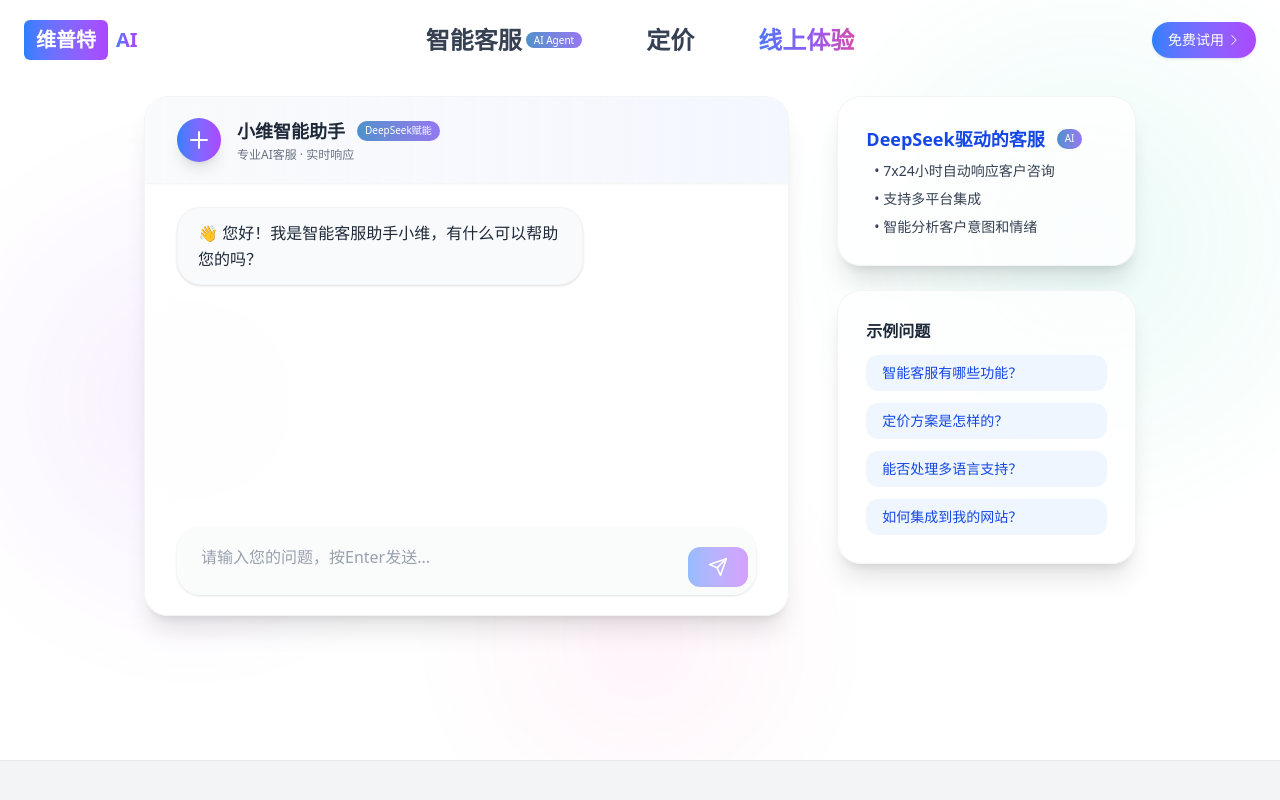
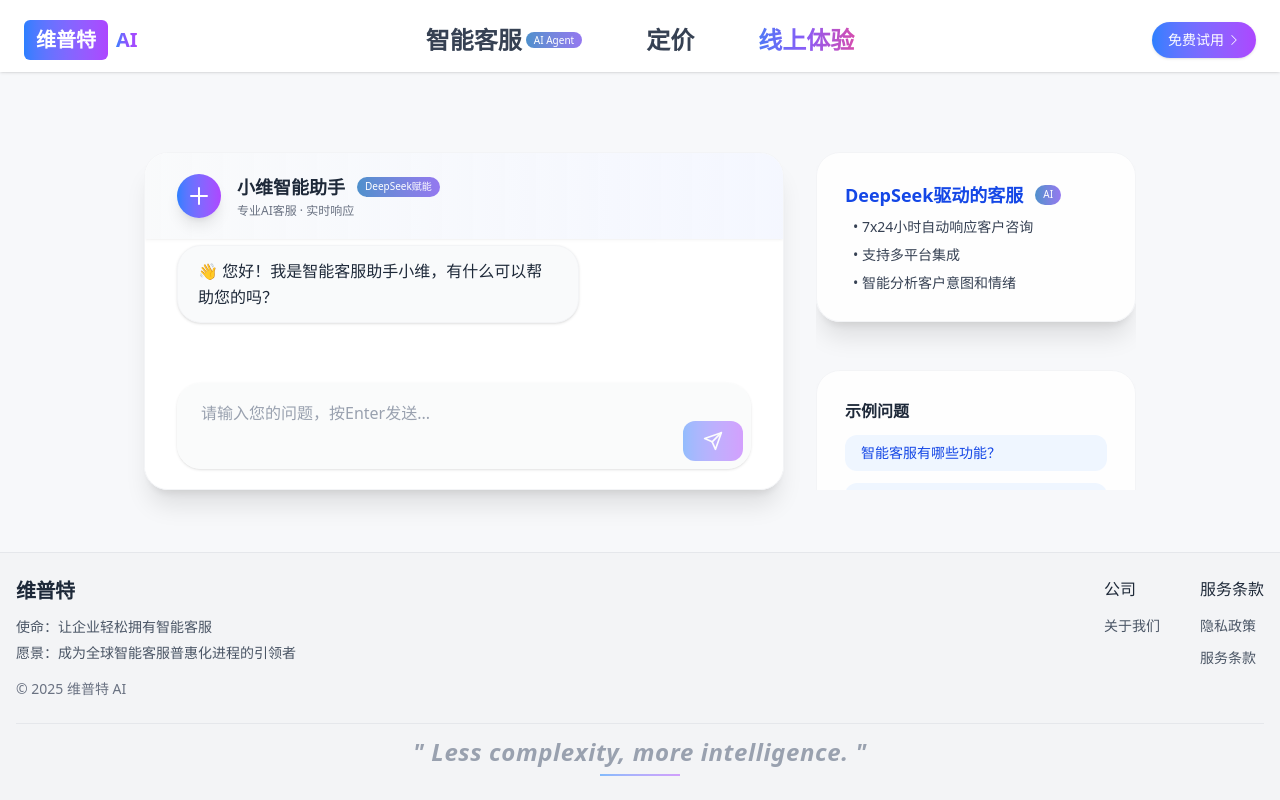
Before and after one commit to jiangyongjin1990/ai-customer-service, a Next.js app: page /demo in a window 1280 px wide. Shown: the top 800 px of the page. Built offline with nearby package versions, Linux system fonts and the light colour scheme.

Commit message:
优化聊天界面布局和样式：调整主内容区位置和大小

```diff
--- a/src/app/demo/page.tsx
+++ b/src/app/demo/page.tsx
@@ -38,55 +38,29 @@ function ChatDemo() {
   const messagesContainerRef = useRef<HTMLDivElement>(null);
   const { setScrollToTop } = useScrollContext();
 
-  // 页面加载时滚动到顶部
+  // 顶栏和底栏高度
+  const HEADER_HEIGHT = 72;
+  const FOOTER_HEIGHT = 220; // 调整为更小的底栏高度，适应减小后的Footer
+  const TOP_GAP = 80; // 增加与顶栏的间距，使主内容区下移
+  const BOTTOM_GAP = 40; // 主内容区与底栏的间距
+  const [mainContentHeight, setMainContentHeight] = useState(0);
+
   useEffect(() => {
-    // 使用setTimeout确保页面完全加载后再滚动到顶部
-    const timer = setTimeout(() => {
-      window.scrollTo({
-        top: 0,
-        behavior: 'instant'
-      });
-    }, 100);
-
-    return () => clearTimeout(timer);
-  }, []);
-
-  // 监听滚动，决定是否显示回到顶部按钮
-  useEffect(() => {
-    const handleScroll = () => {
-      if (window.scrollY > 300) {
-        setShowScrollButton(true);
-      } else {
-        setShowScrollButton(false);
-      }
+    const calcHeight = () => {
+      const h = window.innerHeight - HEADER_HEIGHT - FOOTER_HEIGHT - TOP_GAP - BOTTOM_GAP - 50; // 减少50px高度
+      setMainContentHeight(h > 0 ? h : 0);
     };
-
-    window.addEventListener('scroll', handleScroll);
-    return () => window.removeEventListener('scroll', handleScroll);
+    calcHeight();
+    window.addEventListener('resize', calcHeight);
+    return () => window.removeEventListener('resize', calcHeight);
   }, []);
 
   // 实现消息滚动到底部
   useEffect(() => {
-    if (endOfMessagesRef.current) {
-      endOfMessagesRef.current.scrollIntoView({ behavior: 'smooth' });
+    if (endOfMessagesRef.current && messagesContainerRef.current) {
+      messagesContainerRef.current.scrollTop = messagesContainerRef.current.scrollHeight;
     }
   }, [messages]);
-
-  // 处理返回顶部
-  const handleScrollToTop = () => {
-    window.scrollTo({
-      top: 0,
-      behavior: 'smooth'
-    });
-    setScrollToTop(true);
-  };
-
-  // 自动调整文本域高度
-  const adjustTextareaHeight = (element: HTMLTextAreaElement) => {
-    element.style.height = 'auto';
-    const newHeight = Math.min(element.scrollHeight, 120); // 最大高度120px
-    element.style.height = `${newHeight}px`;
-  };
 
   // 处理发送消息
   const handleSendMessage = async () => {
@@ -107,12 +81,6 @@ function ChatDemo() {
     setInputValue('');
     setIsLoading(true);
     setErrorMessage(null);
-
-    // 重置文本域高度
-    const textarea = document.querySelector('textarea');
-    if (textarea) {
-      textarea.style.height = 'auto';
-    }
 
     try {
       // 使用聊天服务发送消息
@@ -170,7 +138,6 @@ function ChatDemo() {
   // 处理输入变化，自动调整高度
   const handleInputChange = (e: React.ChangeEvent<HTMLTextAreaElement>) => {
     setInputValue(e.target.value);
-    adjustTextareaHeight(e.target);
   };
 
   // 示例问题快速提问
@@ -183,47 +150,29 @@ function ChatDemo() {
 
   const handleExampleClick = (question: string) => {
     setInputValue(question);
-
-    // 设置文本域高度
-    const textarea = document.querySelector('textarea');
-    if (textarea) {
-      textarea.value = question;
-      adjustTextareaHeight(textarea);
-    }
   };
 
   return (
-    <motion.div
-      initial={{ opacity: 0 }}
-      animate={{ opacity: 1 }}
-      transition={{ duration: 0.5 }}
-      className="max-w-5xl mx-auto px-4 pt-24 pb-20"
+    <div className="min-h-screen bg-[#f7f8fa] flex flex-col overflow-hidden">
+      {/* 顶栏 - 固定在顶部 */}
+      <div className="fixed top-0 left-0 right-0 z-10 bg-white shadow-sm" style={{height: HEADER_HEIGHT}}>
+        {/* 顶栏内容 */}
+      </div>
+      {/* 主内容区 - 固定高度，保持与顶栏和底栏的间距 */}
+      <div
+        className="w-full flex justify-center items-center"
+        style={{
+          position: 'fixed',
+          top: HEADER_HEIGHT + TOP_GAP,
+          left: 0,
+          right: 0,
+          height: mainContentHeight
+        }}
       >
-      {/* 返回顶部按钮 */}
-      <AnimatePresence>
-        {showScrollButton && (
-          <motion.button
-            initial={{ opacity: 0, scale: 0.5 }}
-            animate={{ opacity: 1, scale: 1 }}
-            exit={{ opacity: 0, scale: 0.5 }}
-            className="fixed right-6 bottom-6 p-3 rounded-full bg-blue-600 text-white shadow-lg z-50"
-            onClick={handleScrollToTop}
-            aria-label="返回顶部"
-          >
-            <FiChevronDown className="transform rotate-180 w-5 h-5" />
-          </motion.button>
-        )}
-      </AnimatePresence>
-
-      {/* 聊天界面 */}
-      <div className="grid grid-cols-1 lg:grid-cols-3 gap-12 mb-16">
-        <motion.div
-          initial={{ x: -20, opacity: 0 }}
-          animate={{ x: 0, opacity: 1 }}
-          transition={{ duration: 0.5, delay: 0.4 }}
-          className="lg:col-span-2"
-        >
-          <div className="border border-gray-100 rounded-3xl overflow-hidden shadow-xl bg-white/80 backdrop-blur-md p-0 flex flex-col min-h-[520px]">
+        <div className="w-full max-w-5xl flex gap-8 px-4 h-full">
+          {/* 聊天区 */}
+          <div className="flex-1 flex flex-col h-full">
+            <div className="border border-gray-100 rounded-3xl overflow-hidden shadow-xl bg-white/80 backdrop-blur-md p-0 flex flex-col h-full">
               {/* 聊天头部 */}
               <div className="px-8 py-5 bg-gradient-to-r from-gray-50 to-indigo-50/60 flex items-center justify-between shadow-sm">
                 <div className="flex items-center">
@@ -238,8 +187,8 @@ function ChatDemo() {
                   </div>
                 </div>
               </div>
-            {/* 聊天消息区 */}
-            <div ref={messagesContainerRef} className="flex-1 px-8 py-6 space-y-4 overflow-y-auto bg-white/60" style={{ minHeight: 320 }}>
+              {/* 聊天消息区 - 仅此处可滚动，高度自适应 */}
+              <div ref={messagesContainerRef} className="flex-1 px-8 py-6 space-y-4 overflow-y-auto bg-white/60" style={{ minHeight: 0, height: '100%' }}>
                 {messages.map((msg) => (
                   <div key={msg.id} className={`flex ${msg.sender === 'user' ? 'justify-end' : 'justify-start'}`}>
                     <motion.div
@@ -275,15 +224,15 @@ function ChatDemo() {
                 <div className="flex items-end gap-3 p-2 bg-gray-50/80 rounded-3xl shadow-sm">
                   <div className="flex-1 relative">
                     <textarea
-                    className="w-full resize-none rounded-xl border-0 bg-transparent px-4 py-2.5 text-base focus:outline-none focus:ring-1 focus:ring-blue-300 transition-all placeholder-gray-400"
-                    rows={1}
+                      className="w-full h-16 resize-none rounded-xl border-0 bg-transparent px-4 py-2.5 text-base focus:outline-none focus:ring-1 focus:ring-blue-300 transition-all placeholder-gray-400 overflow-y-auto"
+                      rows={2}
                       maxLength={500}
                       placeholder="请输入您的问题，按Enter发送..."
                       value={inputValue}
                       onChange={handleInputChange}
                       onKeyDown={handleKeyPress}
                       disabled={isLoading}
-                    style={{ minHeight: 44, maxHeight: 120, fontSize: '16px', lineHeight: '1.6' }}
+                      style={{ minHeight: 64, maxHeight: 64, fontSize: '16px', lineHeight: '1.6' }}
                     />
                     {errorMessage && (
                       <div className="absolute left-0 -top-7 text-xs text-red-500 animate-fadeIn">{errorMessage}</div>
@@ -300,15 +249,10 @@ function ChatDemo() {
                 </div>
               </div>
             </div>
-        </motion.div>
+          </div>
           {/* 右侧信息区 */}
-        <motion.div
-          initial={{ x: 20, opacity: 0 }}
-          animate={{ x: 0, opacity: 1 }}
-          transition={{ duration: 0.5, delay: 0.5 }}
-          className="hidden lg:block"
-        >
-          <div className="rounded-3xl bg-white/80 shadow-xl border border-gray-100 p-7 mb-6">
+          <div className="w-80 flex flex-col gap-6 flex-shrink-0 h-full overflow-y-auto">
+            <div className="rounded-3xl bg-white/80 shadow-xl border border-gray-100 p-7 mb-6 h-48">
               <div className="font-bold text-blue-700 text-lg mb-2 flex items-center gap-2">
                 <span>DeepSeek驱动的客服</span>
                 <span className="ml-1 px-2 py-0.5 text-[10px] font-medium bg-gradient-to-r from-[#4e90cc] to-[#9478f0] text-white rounded-full align-top">AI</span>
@@ -333,9 +277,10 @@ function ChatDemo() {
                 ))}
               </div>
             </div>
-        </motion.div>
           </div>
-    </motion.div>
+        </div>
+      </div>
+    </div>
   );
 }
 
--- a/src/components/Footer.tsx
+++ b/src/components/Footer.tsx
@@ -83,16 +83,19 @@ const AboutModal = ({ isOpen, onClose }: { isOpen: boolean; onClose: () => void
 
 /**
  * 页脚组件
+ * @param {Object} props - 组件属性
+ * @param {boolean} props.isFixed - 是否使用fixed定位（默认为false）
  * @returns {JSX.Element} 渲染的页脚组件
  */
-const Footer = () => {
+const Footer = ({ isFixed = false }: { isFixed?: boolean }) => {
   const [isAboutModalOpen, setIsAboutModalOpen] = useState(false);
 
   return (
-    <footer className="bg-gray-100 py-8 md:py-10 border-t border-gray-200">
+    <footer className={`w-full ${isFixed ? 'fixed bottom-0 left-0 right-0 z-10' : ''}`}>
       <AboutModal isOpen={isAboutModalOpen} onClose={() => setIsAboutModalOpen(false)} />
 
-      <div className="container mx-auto px-4 max-w-7xl">
+      <div className="w-full bg-gray-100 border-t border-gray-200">
+        <div className={`container mx-auto px-4 max-w-7xl ${isFixed ? 'py-4 md:py-6' : 'py-8 md:py-10'}`}>
           <div className="grid grid-cols-1 md:grid-cols-12 gap-6 mb-6">
             {/* 左侧品牌区域 */}
             <div className="md:col-span-5 lg:col-span-6">
@@ -143,7 +146,7 @@ const Footer = () => {
           </div>
 
           {/* 底部座右铭 - 现代化设计 */}
-        <div className="border-t border-gray-200 pt-6 flex justify-center items-center">
+          <div className={`border-t border-gray-200 ${isFixed ? 'pt-3 pb-2' : 'pt-6'} flex justify-center items-center`}>
             <div className="relative">
               <p className="text-gray-400 italic text-2xl font-bold tracking-wide">
                 " Less complexity, more intelligence. "
@@ -152,6 +155,7 @@ const Footer = () => {
             </div>
           </div>
         </div>
+      </div>
     </footer>
   );
 };
--- a/src/components/FooterWrapper.tsx
+++ b/src/components/FooterWrapper.tsx
@@ -1,11 +1,16 @@
 'use client';
 
 import Footer from './Footer';
+import { usePathname } from 'next/navigation';
 
 /**
  * @description 客户端Footer包装组件
  * @returns {JSX.Element} Footer组件的客户端包装
  */
 export default function FooterWrapper() {
-  return <Footer />;
+  const pathname = usePathname();
+  // 只在demo页面使用fixed样式
+  const isFixed = pathname === '/demo';
+
+  return <Footer isFixed={isFixed} />;
 }
```
Lines whose indentation alone changed are shown as unchanged.
